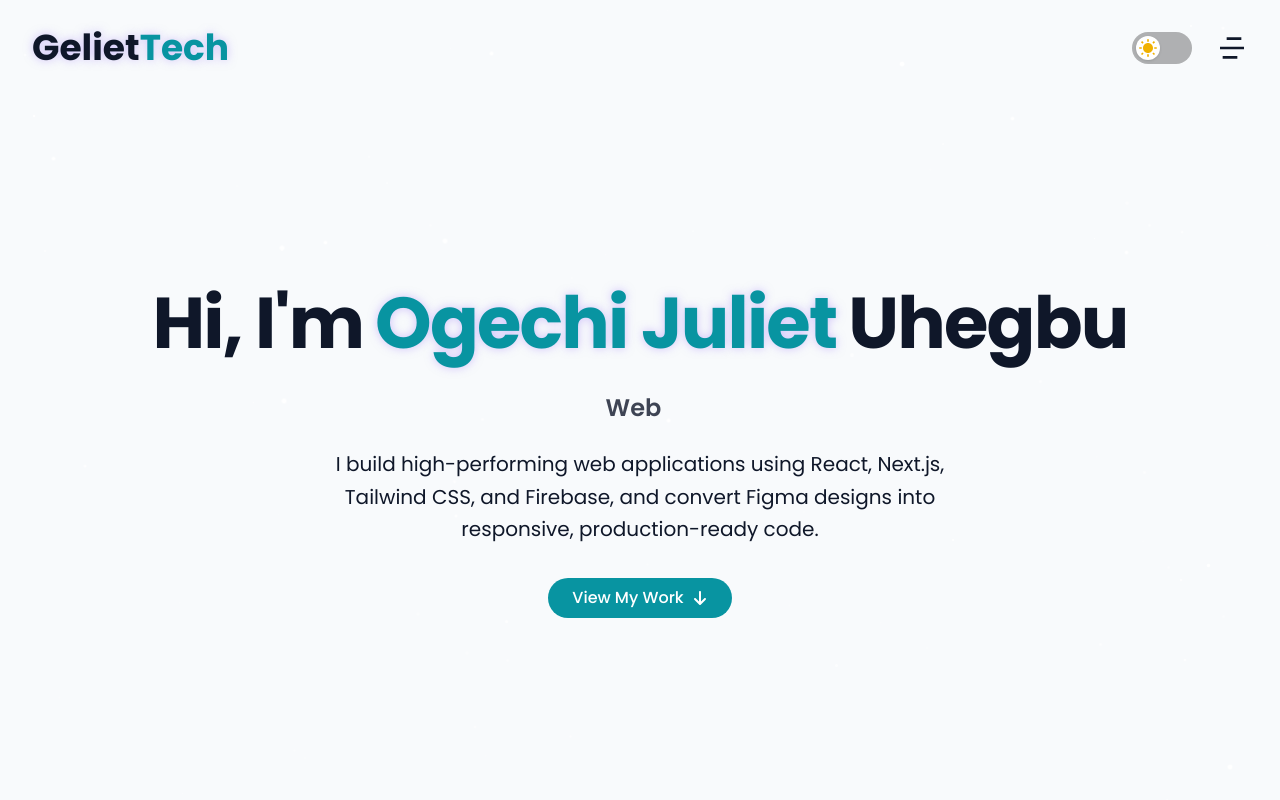
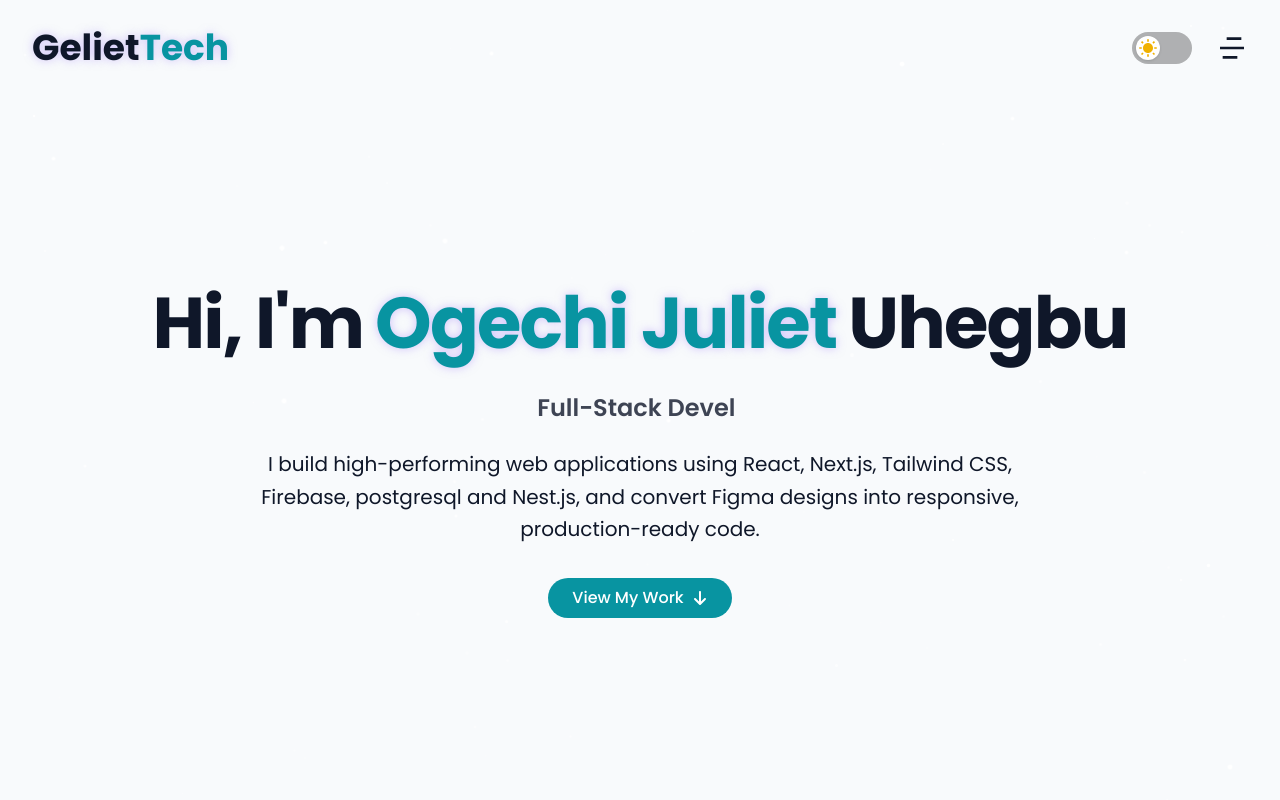
Before and after one commit to geliettech/geliettech, a React (Vite) app: page / in a window 1280 px wide. Shown: the top 800 px of the page. Built offline with nearby package versions, Linux system fonts and the light colour scheme; no server answers.

Commit message:
update Hero Section

```diff
--- a/src/components/Hero.jsx
+++ b/src/components/Hero.jsx
@@ -25,17 +25,15 @@ const Hero = () => {
           {/* Subheading */}
           <h4 className="text-base sm:text-lg md:text-2xl font-semibold text-foreground/80">
             <TypeAnimation
-              sequence={["Frontend Developer", 2000, "Web Developer", 2000]}
+              sequence={["Frontend Developer", 2000, "Full-Stack Developer", 2000]}
               speed={50}
               repeat={Infinity}
             />
           </h4>
           {/* Description */}
-          {/* <p className="text-lg md:text-xl text-muted-foreground max-w-3xl mx-auto opacity-0 animate-fade-in-delay-3"> */}
-          <p className="text-sm sm:text-base md:text-lg lg:text-xl text-muted-foreground max-w-2xl mx-auto leading-relaxed">
-           I build high-performing web applications using React, Next.js, Tailwind CSS, and Firebase, and convert Figma designs into responsive, production-ready code.
+          <p className="text-sm sm:text-base md:text-lg lg:text-xl text-muted-foreground max-w-3xl mx-auto leading-relaxed">
+           I build high-performing web applications using React, Next.js, Tailwind CSS, Firebase, postgresql and Nest.js, and convert Figma designs into responsive, production-ready code.
           </p>
-          {/* <div className="pt-4 opacity-0 animate-fade-in-delay-4"> */}
 
           {/* CTA */}
           <div className="mt-4 md:mt-8">
```
